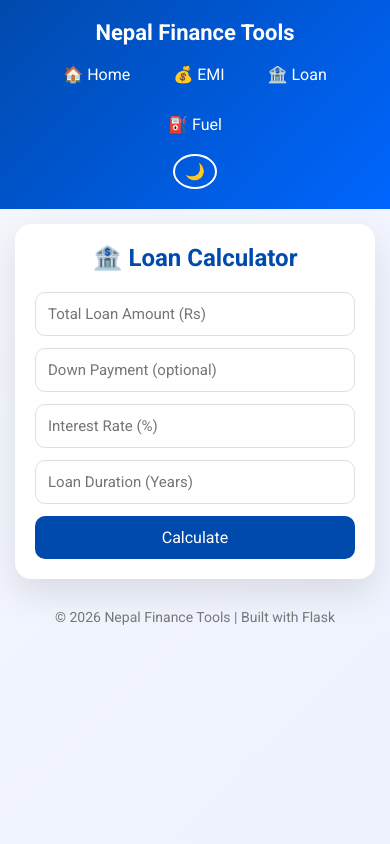
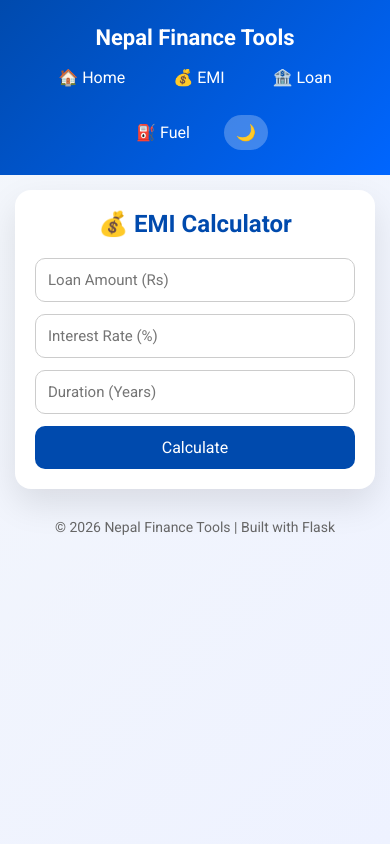
Before and after one commit to Sawbean/nepal-finance-tools, a Flask app: page /loan in a window 390 px wide. Run offline with Flask 3, Linux system fonts and the light colour scheme.

Commit message:
Add dark mode, mobile-first layout, and animations

```diff
--- a/app.py
+++ b/app.py
@@ -1,58 +1,79 @@
-from flask import Flask, render_template, request
+from flask import Flask, render_template, request, flash
+from markupsafe import escape
 
 app = Flask(__name__)
+app.secret_key = "supersecret"  # Needed for flash messages
 
+# Nepali currency formatting
 def nepali_currency(value):
     if value is None:
         return ""
-
     value = int(round(value))
     s = str(value)
-
     if len(s) <= 3:
         return s
-
     last_three = s[-3:]
     remaining = s[:-3]
-
     parts = []
     while len(remaining) > 2:
         parts.insert(0, remaining[-2:])
         remaining = remaining[:-2]
-
     if remaining:
         parts.insert(0, remaining)
-
     return ",".join(parts) + "," + last_three
 
-
 app.jinja_env.filters['nep_currency'] = nepali_currency
-
 
 @app.route("/")
 def home():
     return render_template("index.html")
 
+# ================= EMI CALCULATOR =================
 @app.route("/emi", methods=["GET", "POST"])
 def emi():
     emi_value = total_payment = total_interest = None
     principal = rate = years = None
+    errors = []
 
     if request.method == "POST":
-        principal = float(request.form["principal"])
-        rate = float(request.form["rate"])
-        years = float(request.form["years"])
+        try:
+            principal = request.form.get("principal")
+            rate = request.form.get("rate")
+            years = request.form.get("years")
 
-        N = years * 12
-        monthly_rate = rate / (12 * 100)
+            # Validate empty fields
+            if not principal or not rate or not years:
+                errors.append("All fields are required.")
+            else:
+                principal = float(principal)
+                rate = float(rate)
+                years = float(years)
 
-        emi_value = round(
-            principal * monthly_rate * (1 + monthly_rate)**N /
-            ((1 + monthly_rate)**N - 1), 2
-        )
+                # Validate numeric values
+                if principal <= 0:
+                    errors.append("Principal must be greater than 0.")
+                if rate <= 0 or rate > 100:
+                    errors.append("Interest rate must be between 0 and 100%.")
+                if years <= 0:
+                    errors.append("Duration must be greater than 0 years.")
 
-        total_payment = round(emi_value * N, 2)
-        total_interest = round(total_payment - principal, 2)
+            # EMI calculation
+            if not errors:
+                N = years * 12
+                monthly_rate = rate / (12 * 100)
+                emi_value = round(
+                    principal * monthly_rate * (1 + monthly_rate) ** N /
+                    ((1 + monthly_rate) ** N - 1), 2
+                )
+                total_payment = round(emi_value * N, 2)
+                total_interest = round(total_payment - principal, 2)
+
+        except ValueError:
+            errors.append("Please enter valid numeric values.")
+
+        # Flash errors
+        for error in errors:
+            flash(error, "error")
 
     return render_template(
         "emi.html",
@@ -64,28 +85,57 @@ def emi():
         years=years
     )
 
+# ================= LOAN CALCULATOR =================
 @app.route("/loan", methods=["GET", "POST"])
 def loan():
     emi_value = total_payment = total_interest = None
     principal = down_payment = principal_after_down = rate = years = None
+    errors = []
 
     if request.method == "POST":
-        principal = float(request.form["principal"])
-        down_payment = float(request.form.get("down_payment", 0))
-        principal_after_down = principal - down_payment
-        rate = float(request.form["rate"])
-        years = float(request.form["years"])
+        try:
+            principal = request.form.get("principal")
+            down_payment = request.form.get("down_payment", 0)
+            rate = request.form.get("rate")
+            years = request.form.get("years")
 
-        N = years * 12
-        monthly_rate = rate / (12 * 100)
+            # Empty field check
+            if not principal or not rate or not years:
+                errors.append("Principal, Interest Rate, and Duration are required.")
+            else:
+                principal = float(principal)
+                down_payment = float(down_payment or 0)
+                rate = float(rate)
+                years = float(years)
+                principal_after_down = principal - down_payment
 
-        emi_value = round(
-            principal_after_down * monthly_rate * (1 + monthly_rate)**N /
-            ((1 + monthly_rate)**N - 1), 2
-        )
+                # Numeric validations
+                if principal <= 0:
+                    errors.append("Principal must be greater than 0.")
+                if down_payment < 0 or down_payment > principal:
+                    errors.append("Down payment must be between 0 and principal.")
+                if rate <= 0 or rate > 100:
+                    errors.append("Interest rate must be between 0 and 100%.")
+                if years <= 0:
+                    errors.append("Duration must be greater than 0 years.")
 
-        total_payment = round(emi_value * N, 2)
-        total_interest = round(total_payment - principal_after_down, 2)
+            # EMI calculation
+            if not errors:
+                N = years * 12
+                monthly_rate = rate / (12 * 100)
+                emi_value = round(
+                    principal_after_down * monthly_rate * (1 + monthly_rate) ** N /
+                    ((1 + monthly_rate) ** N - 1), 2
+                )
+                total_payment = round(emi_value * N, 2)
+                total_interest = round(total_payment - principal_after_down, 2)
+
+        except ValueError:
+            errors.append("Please enter valid numeric values.")
+
+        # Flash errors
+        for error in errors:
+            flash(error, "error")
 
     return render_template(
         "loan.html",
@@ -99,15 +149,42 @@ def loan():
         years=years
     )
 
+# ================= FUEL CALCULATOR =================
 @app.route("/fuel", methods=["GET", "POST"])
 def fuel():
     total_cost = distance = mileage = price = None
+    errors = []
 
     if request.method == "POST":
-        distance = float(request.form["distance"])
-        mileage = float(request.form["mileage"])
-        price = float(request.form["price"])
-        total_cost = round((distance / mileage) * price, 2)
+        try:
+            distance = request.form.get("distance")
+            mileage = request.form.get("mileage")
+            price = request.form.get("price")
+
+            # Empty field check
+            if not distance or not mileage or not price:
+                errors.append("All fields are required.")
+            else:
+                distance = float(distance)
+                mileage = float(mileage)
+                price = float(price)
+
+                # Numeric validations
+                if distance <= 0:
+                    errors.append("Distance must be greater than 0.")
+                if mileage <= 0:
+                    errors.append("Mileage must be greater than 0.")
+                if price < 0:
+                    errors.append("Fuel price cannot be negative.")
+
+            if not errors:
+                total_cost = round((distance / mileage) * price, 2)
+
+        except ValueError:
+            errors.append("Please enter valid numeric values.")
+
+        for error in errors:
+            flash(error, "error")
 
     return render_template(
         "fuel.html",
--- a/static/style.css
+++ b/static/style.css
@@ -8,64 +6,33 @@
     font-family: 'Roboto', sans-serif;
 }
 
-:root {
-    --bg: #f4f7fb;
-    --card: #ffffff;
-    --text: #333;
-    --primary: #004aad;
-    --accent: #0066ff;
-    --border: #e0e0e0;
-}
-
-body.dark {
-    --bg: #121212;
-    --card: #1e1e1e;
-    --text: #eeeeee;
-    --primary: #4da3ff;
-    --accent: #6fb6ff;
-    --border: #333;
-}
-
-/* =====================
-   BODY
-===================== */
+/* BODY */
 body {
-    background: linear-gradient(135deg, var(--bg), #eef2ff);
-    color: var(--text);
+    background: linear-gradient(135deg, #f4f7fb, #eef2ff);
+    color: #333;
     min-height: 100vh;
     transition: background 0.3s, color 0.3s;
 }
 
-/* =====================
-   HEADER
-===================== */
+/* HEADER */
 header {
-    background: linear-gradient(135deg, var(--primary), var(--accent));
+    background: linear-gradient(135deg, #004aad, #0066ff);
     color: white;
-    padding: 20px;
-}
-
-.header-inner {
-    max-width: 1100px;
-    margin: auto;
-    display: flex;
-    flex-direction: column;
-    align-items: center;
-    gap: 12px;
+    padding: 25px 15px;
+    text-align: center;
 }
 
 header h1 {
-    font-size: 26px;
+    font-size: 28px;
+    margin-bottom: 10px;
 }
 
-/* =====================
-   NAV
-===================== */
+/* NAV */
 nav {
     display: flex;
-    gap: 15px;
+    justify-content: center;
+    gap: 20px;
     flex-wrap: wrap;
-    justify-content: center;
 }
 
 nav a {
@@ -82,43 +49,41 @@ nav a:hover {
     transform: translateY(-2px);
 }
 
-/* Dark mode button */
-.theme-btn {
-    background: transparent;
-    border: 2px solid white;
-    color: white;
-    border-radius: 50%;
-    padding: 6px 10px;
+nav button {
+    background: rgba(255,255,255,0.25);
+    border: none;
+    border-radius: 20px;
+    padding: 6px 12px;
     cursor: pointer;
     font-size: 16px;
+    transition: all 0.3s ease;
 }
 
-/* =====================
-   CONTAINER
-===================== */
+nav button:hover {
+    background: rgba(255,255,255,0.4);
+    transform: translateY(-2px);
+}
+
+/* CONTAINER */
 .container {
     max-width: 900px;
     margin: 30px auto;
-    background: var(--card);
+    background: white;
     padding: 30px;
     border-radius: 16px;
     box-shadow: 0 15px 35px rgba(0,0,0,0.1);
     animation: fadeUp 0.6s ease;
-    transition: background 0.3s;
+    transition: background 0.3s, color 0.3s;
 }
 
-/* =====================
-   HEADINGS
-===================== */
+/* HEADINGS */
 h2 {
     text-align: center;
     margin-bottom: 20px;
-    color: var(--primary);
+    color: #004aad;
 }
 
-/* =====================
-   FORM
-===================== */
+/* FORM */
 .form-box {
     max-width: 420px;
     margin: auto;
@@ -130,17 +95,16 @@ h2 {
 .form-box input {
     padding: 12px;
     border-radius: 10px;
-    border: 1px solid var(--border);
+    border: 1px solid #ccc;
     font-size: 15px;
-    background: transparent;
-    color: var(--text);
+    transition: all 0.3s ease;
 }
 
 .form-box button {
     padding: 12px;
     border-radius: 10px;
     border: none;
-    background: var(--primary);
+    background: #004aad;
     color: white;
     font-size: 16px;
     cursor: pointer;
@@ -212,19 +165,15 @@ body.dark .tool {
     box-shadow: 0 12px 25px rgba(0,0,0,0.15);
 }
 
-/* =====================
-   FOOTER
-===================== */
+/* FOOTER */
 footer {
     text-align: center;
     padding: 15px;
-    color: #777;
+    color: #666;
     font-size: 14px;
 }
 
-/* =====================
-   ANIMATION
-===================== */
+/* ANIMATION */
 @keyframes fadeUp {
     from {
         opacity: 0;
--- a/templates/base.html
+++ b/templates/base.html
@@ -3,32 +3,26 @@
 <head>
     <meta charset="UTF-8">
     <meta name="viewport" content="width=device-width, initial-scale=1.0">
-
     <title>{% block title %}Nepal Finance Tools{% endblock %}</title>
-
     <link href="https://fonts.googleapis.com/css2?family=Roboto:wght@400;700&display=swap" rel="stylesheet">
     <link rel="stylesheet" href="{{ url_for('static', filename='style.css') }}">
 </head>
 <body>
 
 <header>
-    <div class="header-inner">
     <h1>Nepal Finance Tools</h1>
-
     <nav>
         <a href="/">🏠 Home</a>
         <a href="/emi">💰 EMI</a>
         <a href="/loan">🏦 Loan</a>
         <a href="/fuel">⛽ Fuel</a>
+        <button id="darkToggle">🌙</button>
     </nav>
-
-        <button id="darkToggle" class="theme-btn">🌙</button>
-    </div>
 </header>
 
-<main class="container">
+<div class="container">
     {% block content %}{% endblock %}
-</main>
+</div>
 
 <footer>
     &copy; 2026 Nepal Finance Tools | Built with Flask
@@ -40,15 +34,16 @@ const toggleBtn = document.getElementById("darkToggle");
 // Load saved theme
 if (localStorage.getItem("theme") === "dark") {
     document.body.classList.add("dark");
-    toggleBtn.textContent = "☀️";
 }
 
+// Toggle dark mode
 toggleBtn.addEventListener("click", () => {
     document.body.classList.toggle("dark");
-    const isDark = document.body.classList.contains("dark");
-
-    localStorage.setItem("theme", isDark ? "dark" : "light");
-    toggleBtn.textContent = isDark ? "☀️" : "🌙";
+    if (document.body.classList.contains("dark")) {
+        localStorage.setItem("theme", "dark");
+    } else {
+        localStorage.setItem("theme", "light");
+    }
 });
 </script>
 
--- a/templates/loan.html
+++ b/templates/loan.html
@@ -1,26 +1,35 @@
 {% extends "base.html" %}
-{% block title %}Loan Calculator{% endblock %}
+{% block title %}EMI Calculator{% endblock %}
 
 {% block content %}
+<h2>💰 EMI Calculator</h2>
 
-<h2>🏦 Loan Calculator</h2>
+<!-- Flash errors -->
+{% with messages = get_flashed_messages(category_filter=["error"]) %}
+  {% if messages %}
+    <div class="error-box">
+      <ul>
+        {% for msg in messages %}
+          <li>{{ msg }}</li>
+        {% endfor %}
+      </ul>
+    </div>
+  {% endif %}
+{% endwith %}
 
 <form method="POST" class="form-box">
-    <input type="number" name="principal" placeholder="Total Loan Amount (Rs)" value="{{ principal or '' }}" required>
-    <input type="number" name="down_payment" placeholder="Down Payment (optional)" value="{{ down_payment or '' }}">
+    <input type="number" name="principal" placeholder="Loan Amount (Rs)" value="{{ principal or '' }}" required>
     <input type="number" step="0.01" name="rate" placeholder="Interest Rate (%)" value="{{ rate or '' }}" required>
-    <input type="number" name="years" placeholder="Loan Duration (Years)" value="{{ years or '' }}" required>
+    <input type="number" name="years" placeholder="Duration (Years)" value="{{ years or '' }}" required>
     <button type="submit">Calculate</button>
 </form>
 
 {% if emi %}
 <div class="result-box">
-    <h3>📊 Loan Summary</h3>
+    <h3>📊 EMI Summary</h3>
 
     <div class="input-summary">
         <p><strong>Loan Amount:</strong> Rs. {{ principal | nep_currency }}</p>
-        <p><strong>Down Payment:</strong> Rs. {{ (down_payment or 0) | nep_currency }}</p>
-        <p><strong>Amount after Down Payment:</strong> Rs. {{ principal_after_down | nep_currency }}</p>
         <p><strong>Interest Rate:</strong> {{ rate }}%</p>
         <p><strong>Duration:</strong> {{ years }} years</p>
     </div>
@@ -34,5 +43,4 @@
     </div>
 </div>
 {% endif %}
-
 {% endblock %}
```
Also changed, not shown: other parts of static/style.css (+32 -31 lines), templates/emi.html (+14 -3 lines), templates/fuel.html (+18 -7 lines). Lines whose indentation alone changed are shown as unchanged.
